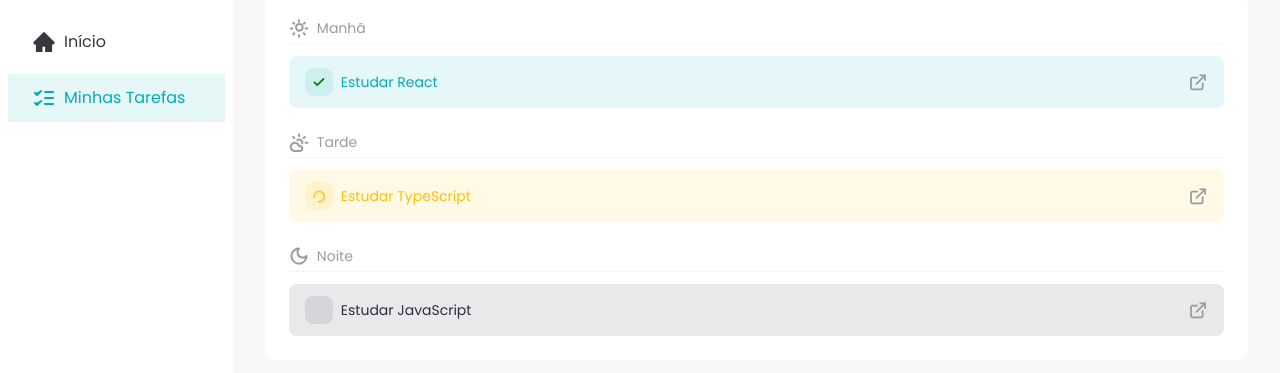
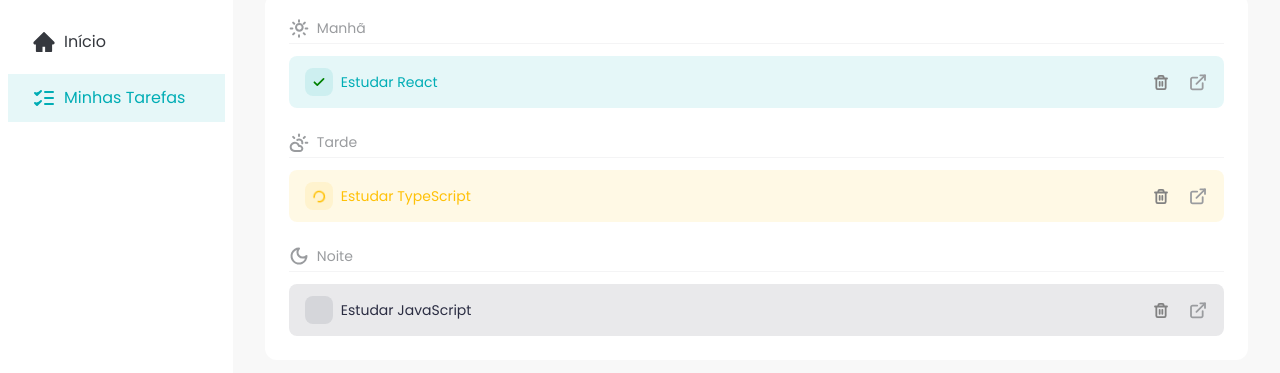
Before and after one commit to YudiYamada/fsc-task-manager, a React (Vite) app: page / in a window 1280 px wide. Shown: the part 146-519 px from the top of the page. Built offline with nearby package versions, Linux system fonts and the light colour scheme.

Commit message:
feat: ensure task can be deleted

```diff
--- a/src/components/Button.tsx
+++ b/src/components/Button.tsx
@@ -1,9 +1,10 @@
 type ButtonProps = {
   children: React.ReactNode;
   variant: "primary" | "ghost";
+  onclick?: () => void;
 };
 
-const Button = ({ children, variant = "primary" }: ButtonProps) => {
+const Button = ({ children, variant = "primary", onclick }: ButtonProps) => {
   const getVariantClasses = () => {
     if (variant === "primary") {
       return "bg-[#00ADB5] text-white";
@@ -17,6 +18,7 @@
   return (
     <button
       className={`flex cursor-pointer items-center gap-2 rounded-md px-3 py-1 text-xs transition hover:opacity-70 ${getVariantClasses()}`}
+      onClick={onclick}
     >
       {children}
     </button>
--- a/src/components/TaskItem.tsx
+++ b/src/components/TaskItem.tsx
@@ -1,6 +1,8 @@
 import CheckIcon from "../assets/icons/check.svg?react";
 import LoadingIcon from "../assets/icons/loader.svg?react";
 import DetailsIcon from "../assets/icons/details.svg?react";
+import TrashIcon from "../assets/icons/trash.svg?react";
+import Button from "./Button";
 
 type TaskProps = {
   task: {
@@ -10,9 +12,14 @@
   };
   icon?: React.ReactNode;
   handleTaskCheckboxClick: (id: number) => void;
+  handleTaskDeleteClick: (id: number) => void;
 };
 
-const TaskItem = ({ task, handleTaskCheckboxClick }: TaskProps) => {
+const TaskItem = ({
+  task,
+  handleTaskCheckboxClick,
+  handleTaskDeleteClick,
+}: TaskProps) => {
   const getStatusClasses = () => {
     if (task.status === "completed") {
       return "bg-[rgba(0,173,181,0.1)] text-[#00ADB5]";
@@ -44,9 +51,14 @@
         )}
       </label>
       {task.title}
-      <a href="#" className="ml-auto transition hover:opacity-70">
-        <DetailsIcon />
-      </a>
+      <div className="ml-auto flex items-center justify-center gap-2">
+        <Button variant="ghost" onclick={() => handleTaskDeleteClick(task.id)}>
+          <TrashIcon className="transition hover:opacity-70" />
+        </Button>
+        <a href="#">
+          <DetailsIcon className="transition hover:opacity-70" />
+        </a>
+      </div>
     </div>
   );
 };
--- a/src/components/Tasks.tsx
+++ b/src/components/Tasks.tsx
@@ -25,6 +25,11 @@
       status: task.status as "pending" | "in_progress" | "completed",
     }))
   );
+
+  const handleTaskDeleteClick = (taskId: number) => {
+    const newTasks = tasks.filter((task) => task.id !== taskId);
+    setTasks(newTasks as Task[]);
+  };
 
   const handleTaskCheckboxClick = (taskId: number) => {
     const newTasks = tasks.map((task) => {
@@ -74,6 +79,7 @@
               key={task.id}
               task={task}
               handleTaskCheckboxClick={handleTaskCheckboxClick}
+              handleTaskDeleteClick={handleTaskDeleteClick}
             />
           ))}
         </div>
@@ -85,6 +91,7 @@
               key={task.id}
               task={task}
               handleTaskCheckboxClick={handleTaskCheckboxClick}
+              handleTaskDeleteClick={handleTaskDeleteClick}
             />
           ))}
         </div>
@@ -96,6 +103,7 @@
               key={task.id}
               task={task}
               handleTaskCheckboxClick={handleTaskCheckboxClick}
+              handleTaskDeleteClick={handleTaskDeleteClick}
             />
           ))}
         </div>
```
